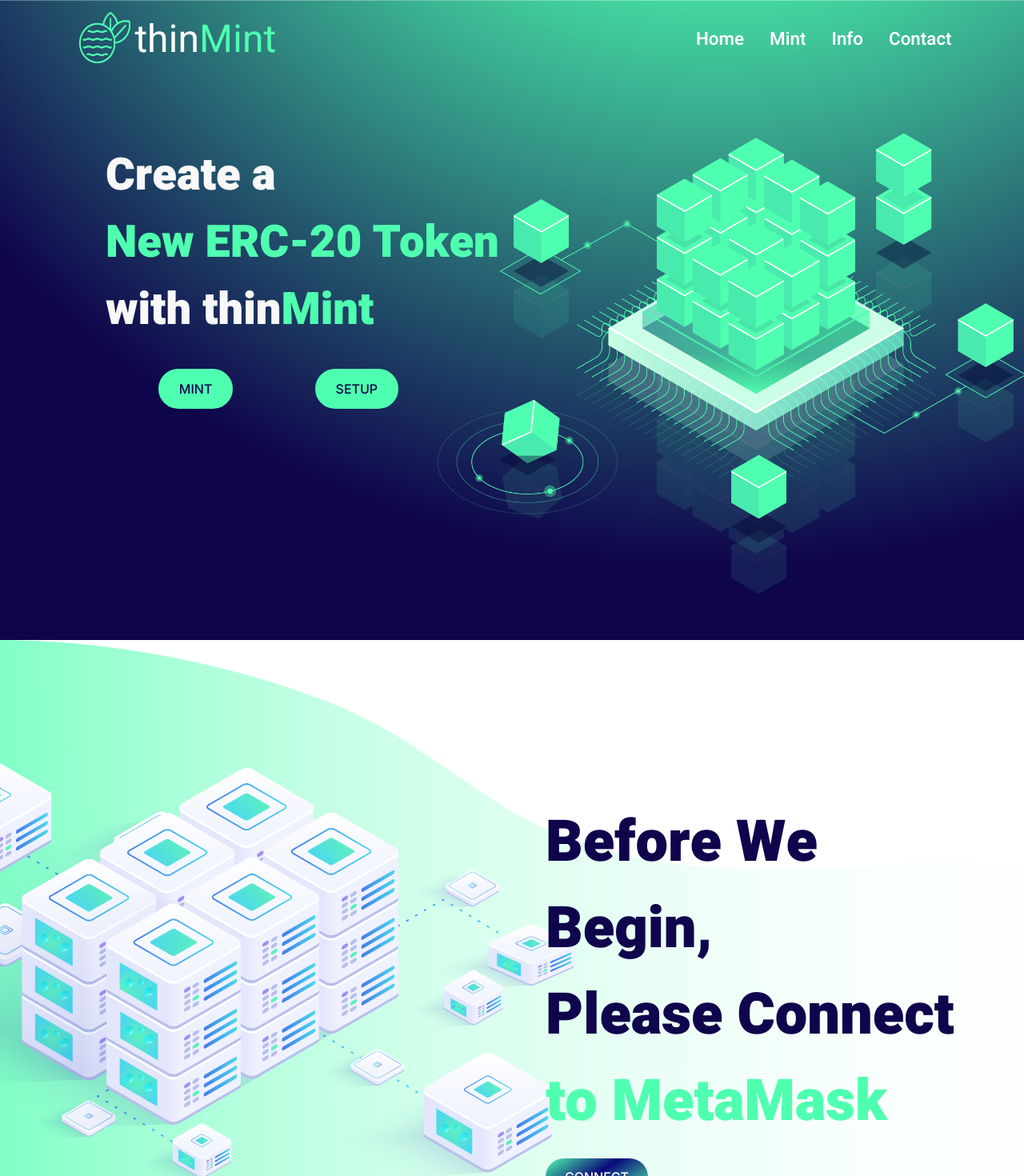
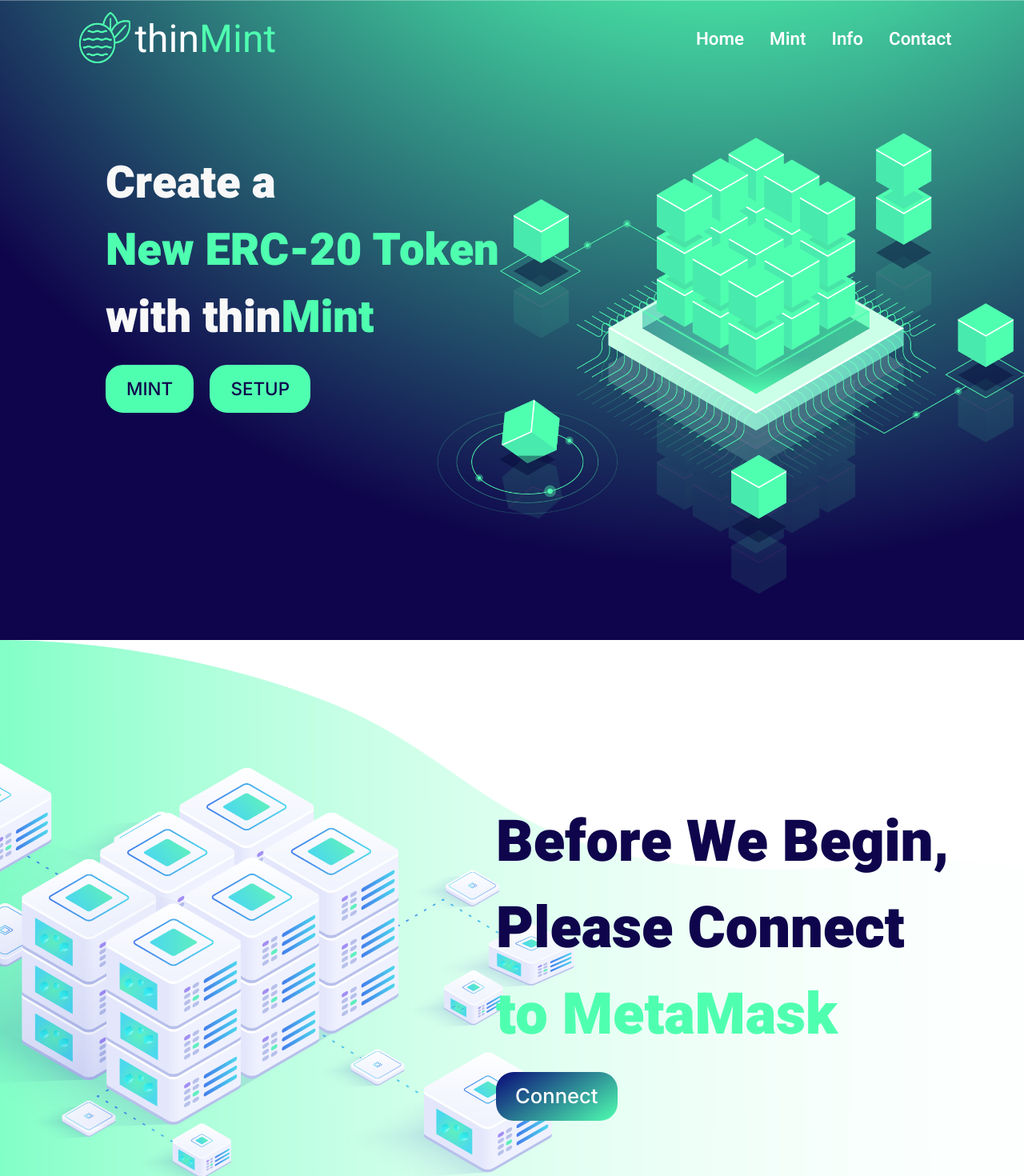
Before and after one commit to fruitbox12/thinMint, a Next.js app: page / in a window 1280 px wide. Shown: the top 1470 px of the page at 80% size. Built offline with nearby package versions, Linux system fonts and the light colour scheme.

Commit message:
button spacing rules

```diff
--- a/pages/index.js
+++ b/pages/index.js
@@ -180,7 +180,7 @@
           <h1>Before We Begin,</h1>
           <h1>Please Connect</h1>
           <h1><span>to MetaMask</span></h1>
-          <button onClick={connectWallet} className="button">CONNECT</button>
+          <button onClick={connectWallet} className="button">Connect</button>
           <div></div>
         </div>
       </div>
--- a/styles/globals.css
+++ b/styles/globals.css
@@ -166,8 +166,8 @@
   justify-content: center;
   position: relative;
   top: 25%;
-  left: 55%;
-  width: 45%;
+  left: 50%;
+  width: 50%;
 }
 
 .generator h1 {
@@ -184,10 +184,10 @@
   background-color: #4FFFB0;
   border: 2.5px solid #4FFFB0;
   color: #0F054C;
-  font-size: 1rem;
+  font-size: 1.4rem;
   width: fit-content;
   font-weight: 500;
-  border-radius: 34px;
+  border-radius: 22px;
 }
 
 button:hover {
@@ -199,27 +199,31 @@
   display: inline-block;
   font-family: 'Inter', sans-serif;
   padding: .7rem 1.5rem;
-  margin: 1rem 0;
-  font-size: 1rem;
+  margin-top: 1rem;
+  font-size: 1.6rem;
   width: fit-content;
   font-weight: 500;
-  border-radius: 34px;
+  border-radius: 22px;
   background: rgb(79,255,176);
-  background: linear-gradient(147deg, rgba(79,255,176,1) 0%, rgba(9,9,121,1) 47%, rgba(79,255,176,1) 100%);
+  background: linear-gradient(147deg, rgba(9,9,121,1) 0%, rgba(79,255,176,1) 100%);
   color: white;
   border: none;
 }
 
 .generator .button:hover {
   background: rgb(123, 255, 195);
-  background: linear-gradient(147deg, rgb(123, 255, 195) 0%, rgb(56, 56, 151) 47%, rgb(123, 255, 195) 100%);
+  background: linear-gradient(147deg, rgb(56, 56, 151) 0%, rgb(123, 255, 195) 100%);
 }
 
 .two-button {
-  width: 27rem;
+  max-width: 16rem;
+  justify-content: space-between;
   display: inline-flex;
-  justify-content: space-around;
-  padding: 3%;
+  padding: 0;
+}
+
+.button + .button {
+  margin-left: 3rem;
 }
 
 a.button {
```
